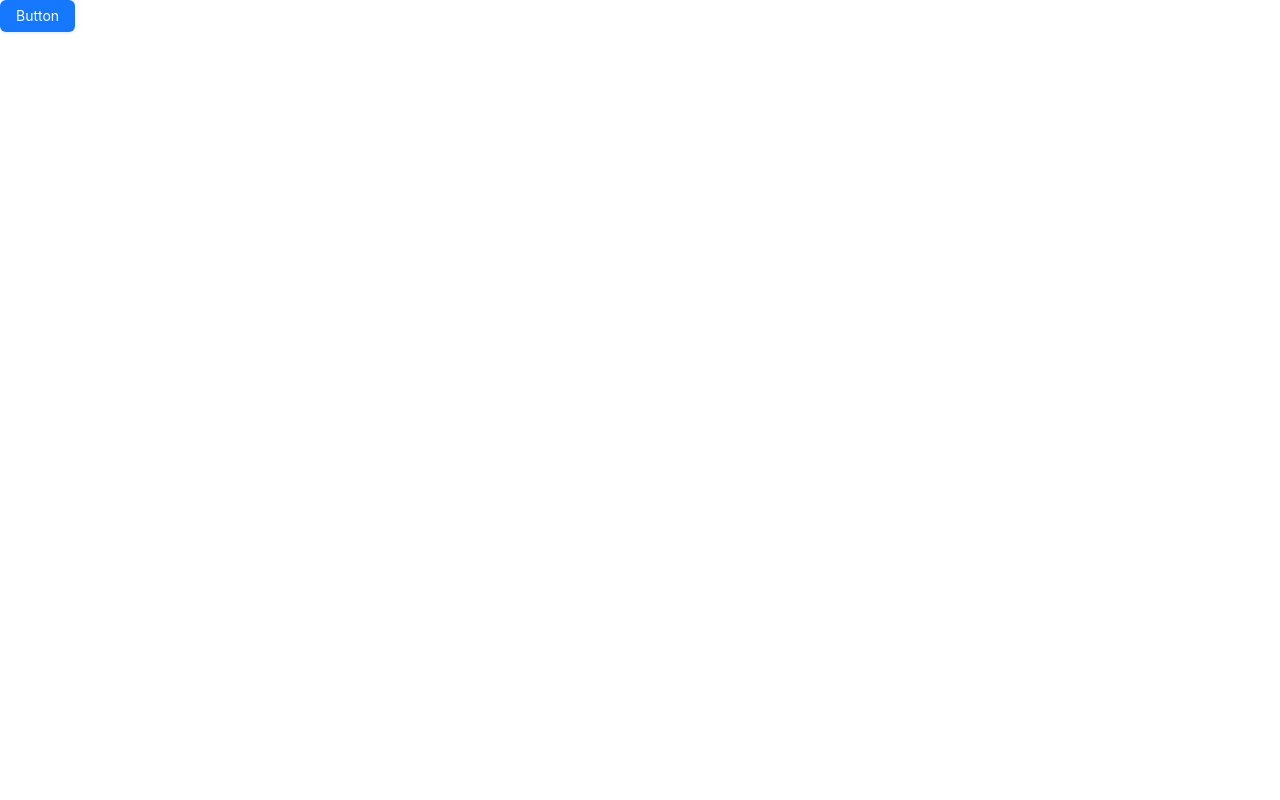
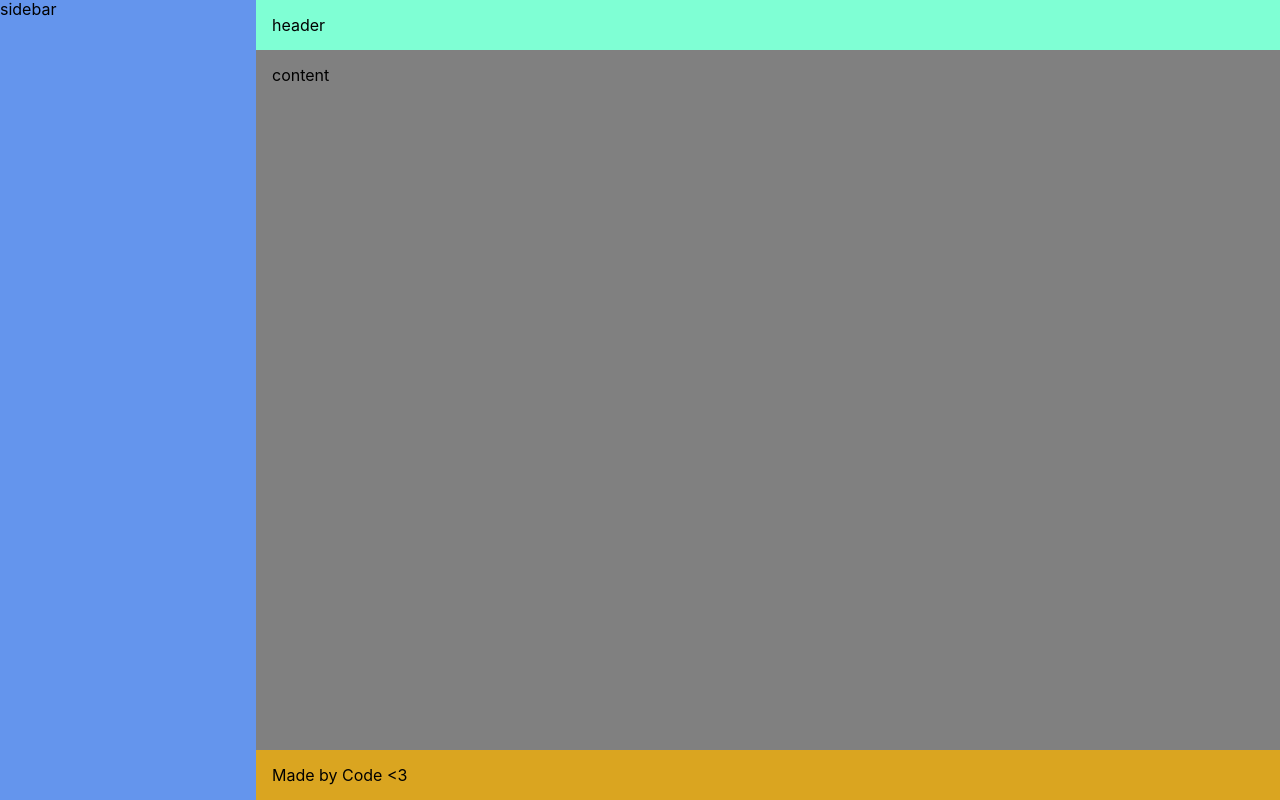
Before and after one commit to thecodeboss/epgp-simulator, a React (Create React App) app: page / in a window 1280 px wide. Built offline with nearby package versions, Linux system fonts and the light colour scheme.

Commit message:
Base layout

```diff
--- a/public/index.html
+++ b/public/index.html
@@ -5,10 +5,7 @@
     <link rel="icon" href="%PUBLIC_URL%/favicon.ico" />
     <meta name="viewport" content="width=device-width, initial-scale=1" />
     <meta name="theme-color" content="#000000" />
-    <meta
-      name="description"
-      content="Web site created using create-react-app"
-    />
+    <meta name="description" content="Web site created using create-react-app" />
     <link rel="apple-touch-icon" href="%PUBLIC_URL%/logo192.png" />
     <!--
       manifest.json provides metadata used when your web app is installed on a
@@ -24,7 +21,7 @@
       work correctly both with client-side routing and a non-root public URL.
       Learn how to configure a non-root public URL by running `npm run build`.
     -->
-    <title>React App</title>
+    <title>EPGP Simulator</title>
   </head>
   <body>
     <noscript>You need to enable JavaScript to run this app.</noscript>
--- a/src/App.css
+++ b/src/App.css
@@ -1 +1,32 @@
-.App {}
+.layout {
+  height: 100%;
+  display: flex;
+}
+
+.main {
+  display: flex;
+  flex-direction: column;
+  width: 100%;
+  height: 100%;
+}
+
+.header {
+  background-color: aquamarine;
+  padding: 1rem;
+}
+
+.content {
+  background-color: grey;
+  flex: 1;
+  padding: 1rem;
+}
+
+.sidebar {
+  background-color: cornflowerblue;
+  width: 20rem;
+}
+
+.footer {
+  background-color: goldenrod;
+  padding: 1rem;
+}
--- a/src/App.tsx
+++ b/src/App.tsx
@@ -1,11 +1,15 @@
 import type { FC } from 'react';
-import { Button } from 'antd';
 import 'antd/dist/reset.css';
 import './App.css';
 
 const App: FC = () => (
-  <div className="App">
-    <Button type="primary">Button</Button>
+  <div className="layout">
+    <div className="sidebar">sidebar</div>
+    <div className="main">
+      <div className="header">header</div>
+      <div className="content">content</div>
+      <div className="footer">Made by Code &lt;3</div>
+    </div>
   </div>
 );
 
--- a/src/index.css
+++ b/src/index.css
@@ -1,3 +1,6 @@
+html {
+  height: 100%;
+}
 body {
   margin: 0;
   font-family: -apple-system, BlinkMacSystemFont, 'Segoe UI', 'Roboto', 'Oxygen',
@@ -5,9 +8,14 @@ body {
     sans-serif;
   -webkit-font-smoothing: antialiased;
   -moz-osx-font-smoothing: grayscale;
+  height: 100%;
 }
 
 code {
   font-family: source-code-pro, Menlo, Monaco, Consolas, 'Courier New',
     monospace;
 }
+
+#root {
+  height: 100%;
+}
```
